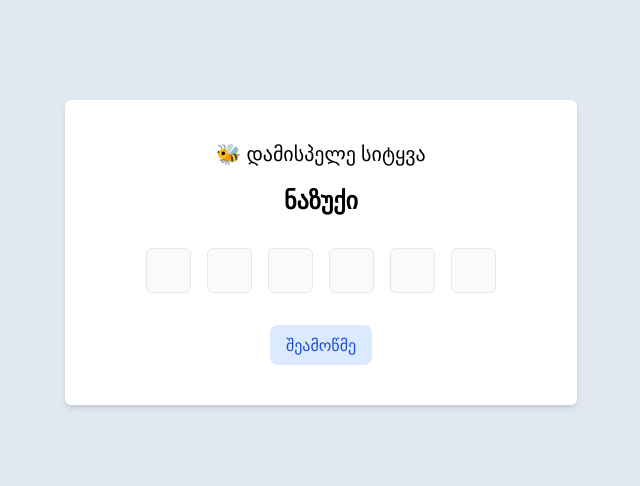
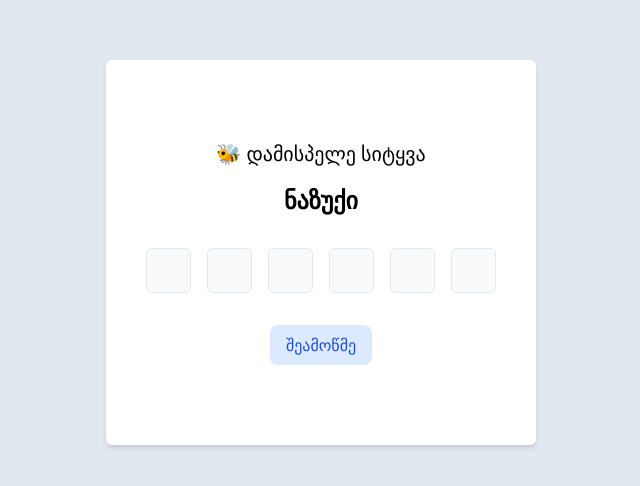
Before and after one commit to lukakilai/spelling-bee, a Next.js app: page / in a window 1280 px wide. Shown: the part 148-634 px from the top of the page, without its empty margins (319-959 px from the left). Built offline with nearby package versions, Linux system fonts and the light colour scheme.

Commit message:
fix white container sizes on desktop & mobile

```diff
--- a/components/MainContainer.js
+++ b/components/MainContainer.js
@@ -2,7 +2,7 @@ import React from "react";
 
 export default function MainContainer({ children }) {
   return (
-    <div className="w-full sm:w-[512px] px-5 py-10 sm:p-15 bg-white rounded-md shadow-md">
+    <div className="w-full sm:w-max px-5 py-10 sm:px-10 sm:py-20 bg-white rounded-md shadow-md">
       {children}
     </div>
   );
```
